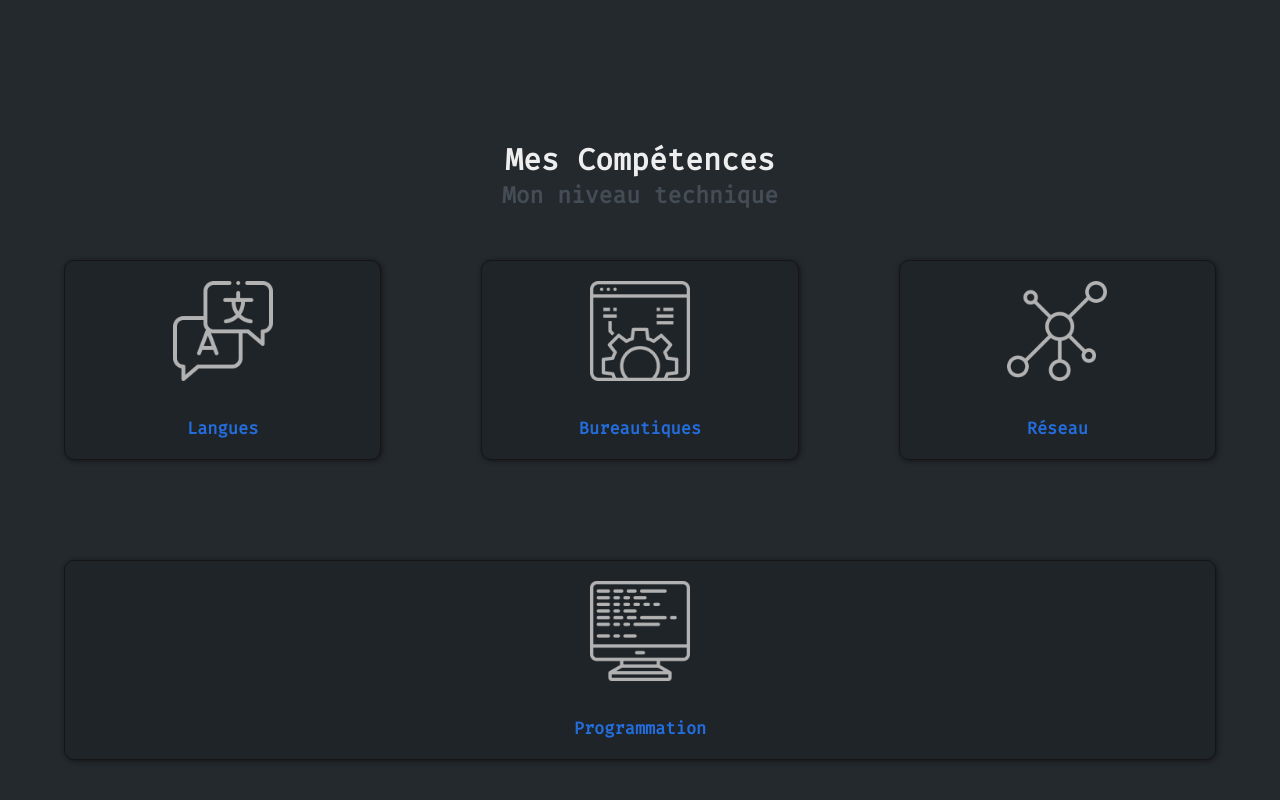
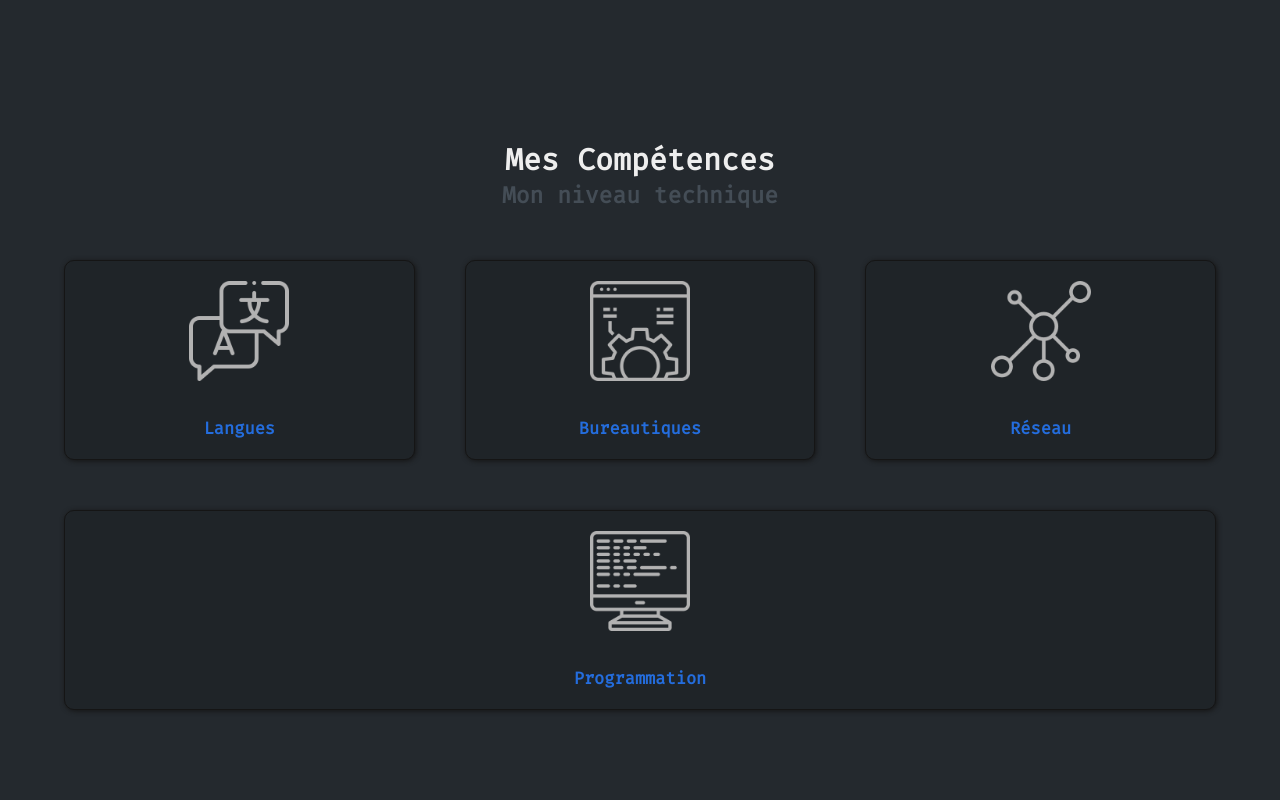
Before and after one commit to Furiza31/site-personnel, a website: page views/index.html in a window 1280 px wide. Shown: the part 1760-2560 px from the top of the page. Drawn offline with Linux system fonts and the light colour scheme.

Commit message:
réduction du gap entre les skills

```diff
--- a/public/css/skills.css
+++ b/public/css/skills.css
@@ -34,7 +34,7 @@ div.skills {
     margin-top: 50px;
     left: 5%;
     width: 90%;
-    gap: 100px;
+    gap: 50px;
     transition-duration: 0.3s;
 }
 
```
